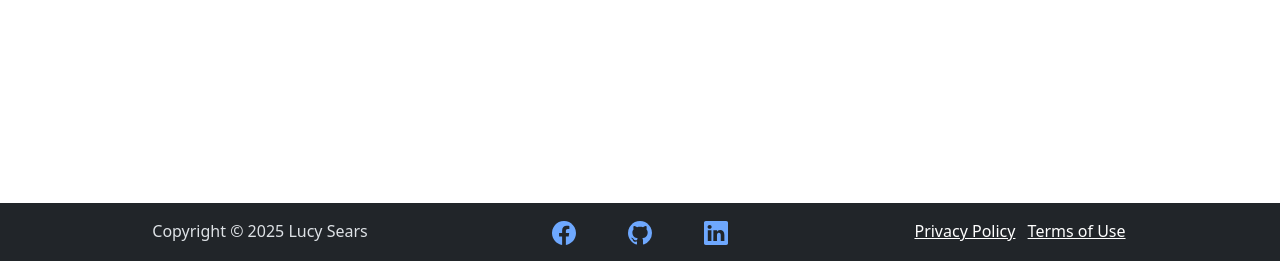
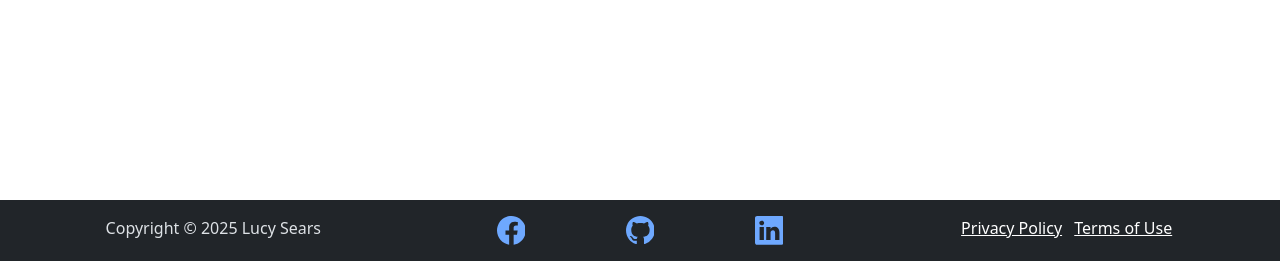
Before and after one commit to Nexiauk/duality, a Django app: template core/templates/core/index.html in a window 1280 px wide. Shown: the part 539-800 px from the top of the page. Run offline with Django 5.2, Linux system fonts and the light colour scheme; the template is opened without the code that fills it, so the values that code supplies are empty.

Commit message:
Styled footer to space out socials icons, adjust  margins on all columns and resize socials icons for better visibility

```diff
--- a/templates/base.html
+++ b/templates/base.html
@@ -64,24 +64,26 @@
         {% endblock content %}
     </main>
     <footer class="text-center bg-dark py-2 mt-auto" data-bs-theme="dark">
-        <div class="container">
+        <div class="container-fluid">
             <div class="row row-cols-1 row-cols-md-3">
+                <!-- Column with copyright information -->
                 <div class="col">
                     <p class="text-body my-2">Copyright&nbsp;© 2025 Lucy Sears</p>
                 </div>
+                <!-- Socials column -->
                 <div class="col">
                     <ul class="list-inline my-2">
                         <!-- List class item containing a Bootstrap svg icon for Facebook -->
-                        <li class="list-inline-item me-5"><a class="bs-icon-circle bs-icon-primary bs-icon"
-                                href="#"><svg xmlns="http://www.w3.org/2000/svg" width="1.5em" height="1.5em"
+                        <li class="list-inline-item me-5 ms-xl-5"><a class="bs-icon-circle bs-icon-primary bs-icon"
+                                href="#"><svg xmlns="http://www.w3.org/2000/svg" width="1.8em" height="1.8em"
                                     fill="currentColor" viewBox="0 0 16 16" class="bi bi-facebook">
                                     <path
                                         d="M16 8.049c0-4.446-3.582-8.05-8-8.05C3.58 0-.002 3.603-.002 8.05c0 4.017 2.926 7.347 6.75 7.951v-5.625h-2.03V8.05H6.75V6.275c0-2.017 1.195-3.131 3.022-3.131.876 0 1.791.157 1.791.157v1.98h-1.009c-.993 0-1.303.621-1.303 1.258v1.51h2.218l-.354 2.326H9.25V16c3.824-.604 6.75-3.934 6.75-7.951">
                                     </path>
                                 </svg></a></li>
                         <!-- List class item containing a Bootstrap svg icon for Github-->
-                        <li class="list-inline-item me-5"><a class="bs-icon-circle bs-icon-primary bs-icon"
-                                href="#"><svg xmlns="http://www.w3.org/2000/svg" width="1.5em" height="1.5em"
+                        <li class="list-inline-item me-5 ms-xl-5"><a class="bs-icon-circle bs-icon-primary bs-icon"
+                                href="#"><svg xmlns="http://www.w3.org/2000/svg" width="1.8em" height="1.8em"
                                     fill="currentColor" class="bi bi-github" viewBox="0 0 16 16">
                                     <path
                                         d="M8 0C3.58 0 0 3.58 0 8c0 3.54 2.29 6.53 5.47 7.59.4.07.55-.17.55-.38 0-.19-.01-.82-.01-1.49-2.01.37-2.53-.49-2.69-.94-.09-.23-.48-.94-.82-1.13-.28-.15-.68-.52-.01-.53.63-.01 1.08.58 1.23.82.72 1.21 1.87.87 2.33.66.07-.52.28-.87.51-1.07-1.78-.2-3.64-.89-3.64-3.95 0-.87.31-1.59.82-2.15-.08-.2-.36-1.02.08-2.12 0 0 .67-.21 2.2.82.64-.18 1.32-.27 2-.27s1.36.09 2 .27c1.53-1.04 2.2-.82 2.2-.82.44 1.1.16 1.92.08 2.12.51.56.82 1.27.82 2.15 0 3.07-1.87 3.75-3.65 3.95.29.25.54.73.54 1.48 0 1.07-.01 1.93-.01 2.2 0 .21.15.46.55.38A8.01 8.01 0 0 0 16 8c0-4.42-3.58-8-8-8" />
@@ -92,8 +94,8 @@
                                 </svg>
                             </a></li>
                         <!-- List class item containing a Bootstrap svg icon for LinkedIn -->
-                        <li class="list-inline-item"><a class="bs-icon-circle bs-icon-primary bs-icon" href="#"><svg
-                                    xmlns="http://www.w3.org/2000/svg" width="1.5em" height="1.5em" fill="currentColor"
+                        <li class="list-inline-item me-xl-5 ms-xl-5"><a class="bs-icon-circle bs-icon-primary bs-icon" href="#"><svg
+                                    xmlns="http://www.w3.org/2000/svg" width="1.8em" height="1.8em" fill="currentColor"
                                     class="bi bi-linkedin" viewBox="0 0 16 16">
                                     <path
                                         d="M0 1.146C0 .513.526 0 1.175 0h13.65C15.474 0 16 .513 16 1.146v13.708c0 .633-.526 1.146-1.175 1.146H1.175C.526 16 0 15.487 0 14.854zm4.943 12.248V6.169H2.542v7.225zm-1.2-8.212c.837 0 1.358-.554 1.358-1.248-.015-.709-.52-1.248-1.342-1.248S2.4 3.226 2.4 3.934c0 .694.521 1.248 1.327 1.248zm4.908 8.212V9.359c0-.216.016-.432.08-.586.173-.431.568-.878 1.232-.878.869 0 1.216.662 1.216 1.634v3.865h2.401V9.25c0-2.22-1.184-3.252-2.764-3.252-1.274 0-1.845.7-2.165 1.193v.025h-.016l.016-.025V6.169h-2.4c.03.678 0 7.225 0 7.225z" />
```
